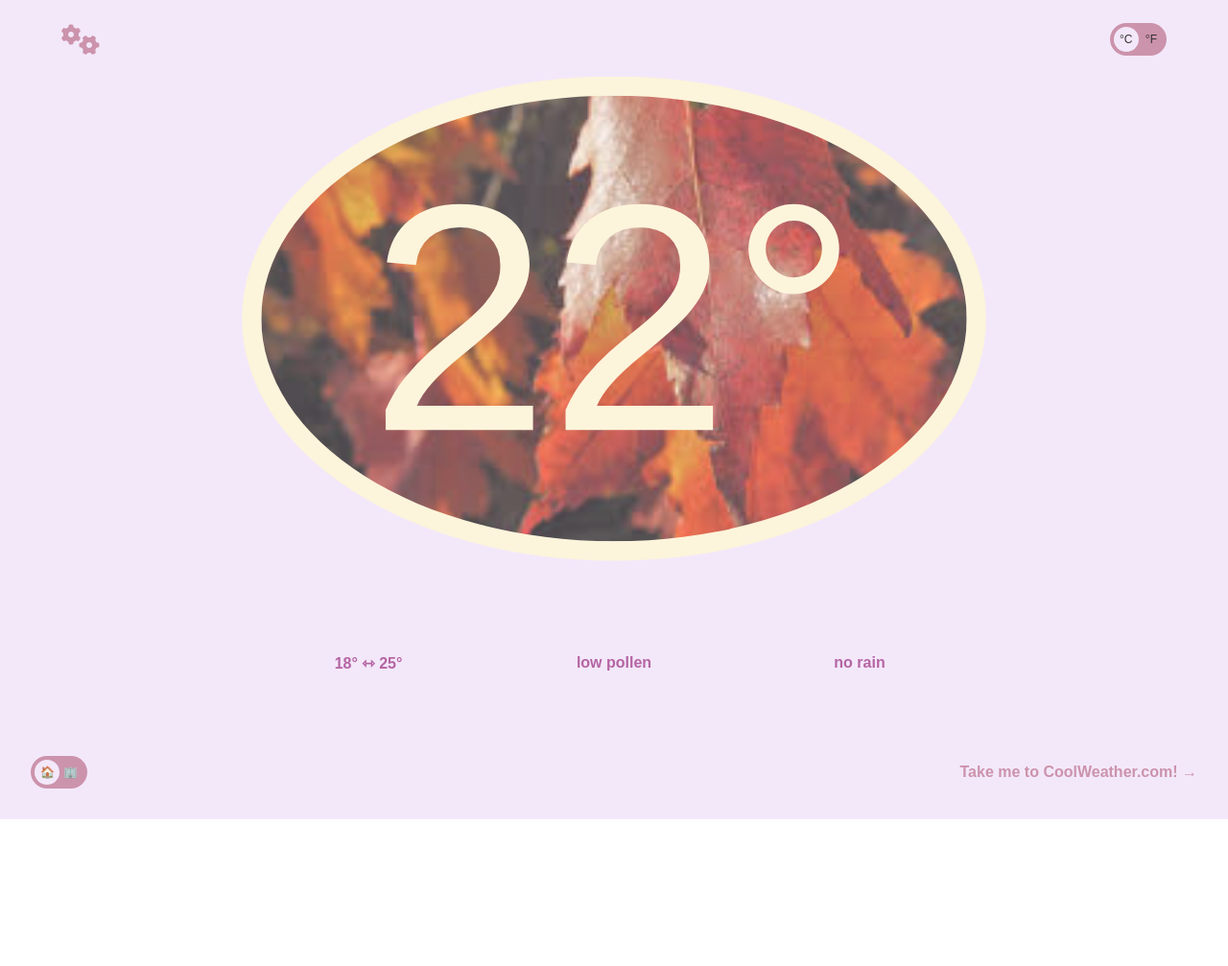
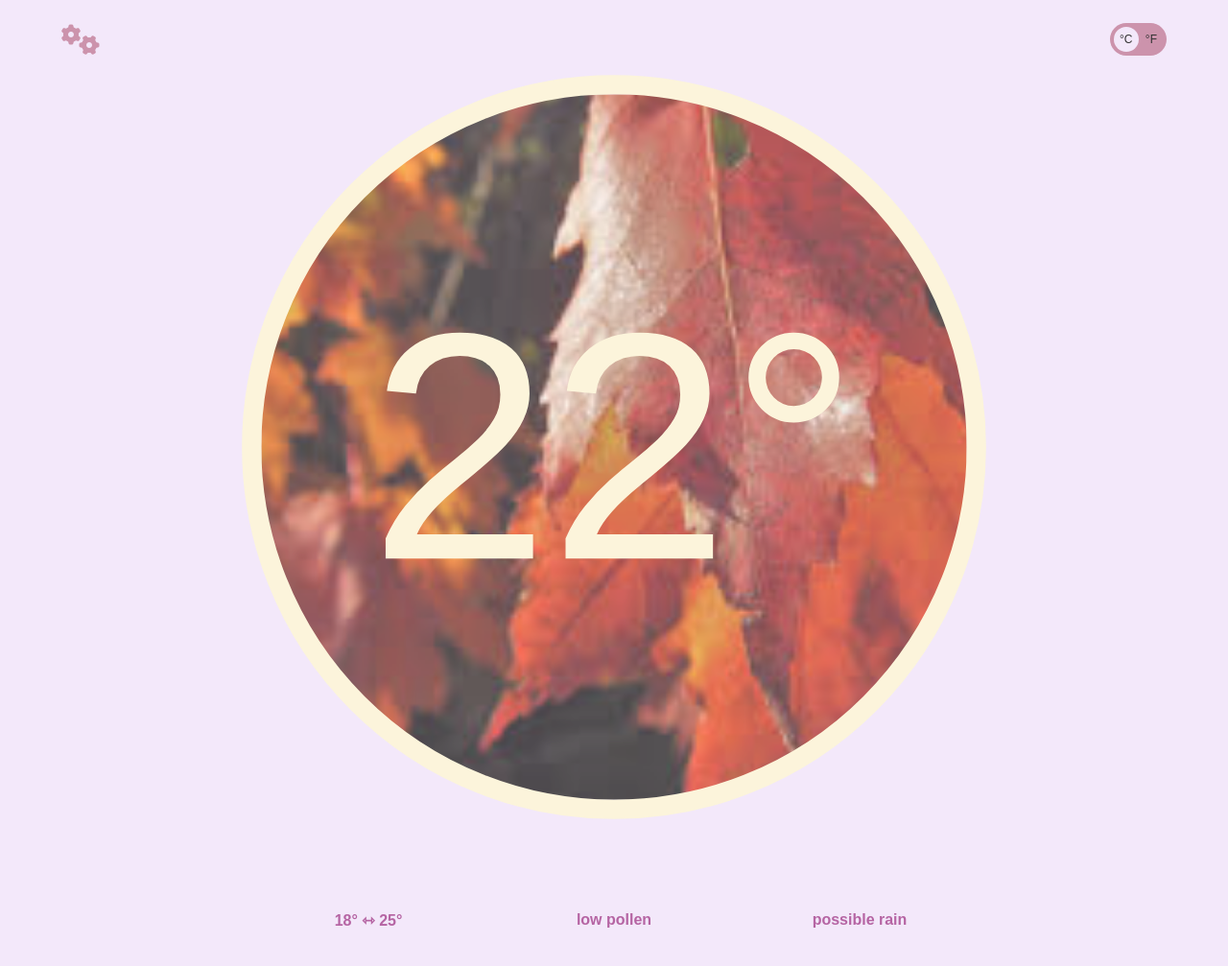
Before and after one commit to ahobbs-716/weather-app, a plain HTML site: page index.html in a window 1280 px wide. Shown: the top 1007 px of the page at 96% size. Before the commit the page ends 854 px from the top, so only its background shows below. Drawn offline with Linux system fonts and the light colour scheme.

Commit message:
Updates to images

```diff
--- a/script.js
+++ b/script.js
@@ -20,7 +20,7 @@ const outfitPickerTexts = [
 const homeScreenTexts= [
     '18° ⇿ 25°',
     'low pollen',
-    'no rain',
+    'possible rain',
 ]
 // Define text for Celsius and Fahrenheit
 const tempCheckerTexts = {
--- a/style.css
+++ b/style.css
@@ -62,8 +62,6 @@ main {
     color: lemonchiffon; /* Hide button text */
     border: 20px solid lemonchiffon; /* Add border with desired thickness and color */
     width: 60vw; /* Set width to 60% of the viewport width */
-    max-height: 500px;
-    max_width: 500px;
     height: 60vw; /* Set height to match width (to maintain circular shape) */
     border-radius: 50%; /* Make the button circular */
     display: flex; /* Use flexbox to center content */
```
